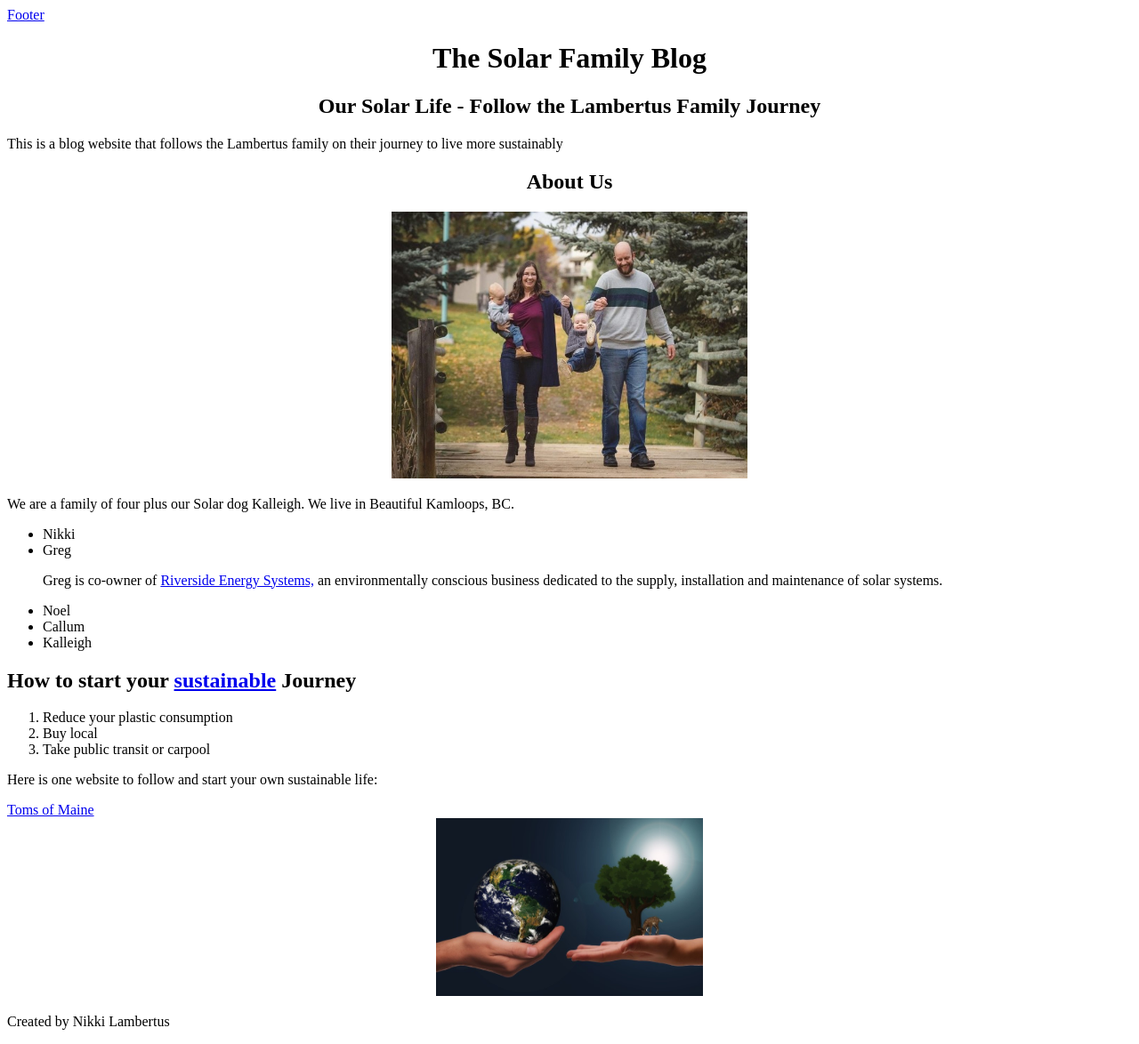
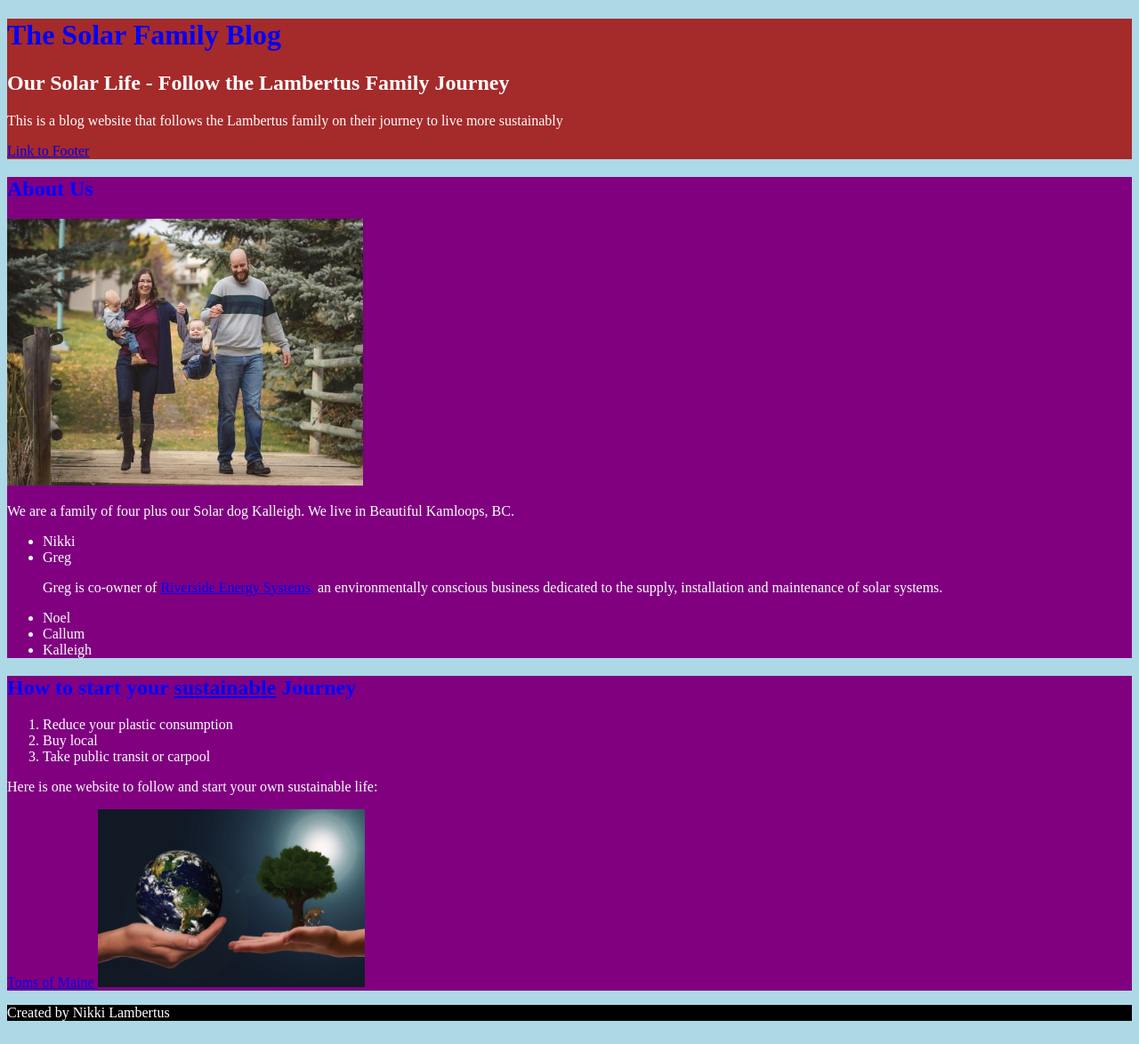
Before and after one commit to SolarFamKam/Website, a plain HTML site: page index.html in a window 1280 px wide. Shown: the whole page at 89% size. Drawn offline with Linux system fonts and the light colour scheme.

Commit message:
June12 index.html

```diff
--- a/index.html
+++ b/index.html
@@ -1,33 +1,35 @@
 <!DOCTYPE html>
 <html lang="en">
-<a href="#footer">Footer</a>
 <head>
     <title>The Solar Family</title>
     <meta charset="utf-8">
+
+    <link rel="stylesheet" href="style.css"
+    <link href="https://fonts.googleapis.com/css2?family=Vollkorn&display=swap" rel="stylesheet">
+
 </head>
 <body>
   <!-- I have no idea what I am doing -->
   <header>
-    <center><h1>The Solar Family Blog</h1></center>
-    <center><h2>Our Solar Life - Follow the Lambertus Family Journey</h2></center>
-    <p>This is a blog website that follows the Lambertus family on their journey to live more sustainably</p>
+      <h1>The Solar Family Blog</h1>
+      <h2>Our Solar Life - Follow the Lambertus Family Journey</h2>
+      <p>This is a blog website that follows the Lambertus family on their journey to live more sustainably</p>
+
+      <a href="#footer">Link to Footer</a>
+
   </header>
 
+  <section>
 
-    <section>
-      <center><h1>About Us</h1></center>
-        <center><img src="images/SolarFam.jpg"
-          alt="Solar Family"
-          width="400"
-          height="300"    /></center>
+      <h1>About Us</h1>
+        <img src="images/SolarFam.jpg" alt="Solar Family" width="400" height="300"    />
 
       <p>We are a family of four plus our Solar dog Kalleigh. We live in Beautiful Kamloops, BC.</p>
       <ul>
         <li>Nikki</li>
-        <li>Greg</li><p>Greg is co-owner of <a href="https://www.riversideenergy.ca/"
-          target="_blank">
+        <li>Greg</li><p>Greg is co-owner of <a href="https://www.riversideenergy.ca/"   target="_blank">
           Riverside Energy Systems,</a> an environmentally conscious business dedicated to the supply, installation and maintenance of solar systems.</p>
-        </a>
+      </a>
         <li>Noel</li>
         <li>Callum</li>
         <li>Kalleigh</li>
@@ -45,10 +47,11 @@
         <a href="https://www.tomsofmaine.com/good-matters/thinking-sustainably/living-a-sustainable-lifestyle-a-starter-guide">
         Toms of Maine
         </a>
-        <center><img src="images/hands.jpg"
-        alt="Photo of Earth and a tree on seperate hands"
-        width="300"
-        height=200     /></center>
+          <img src="images/hands.jpg"
+          alt="Photo of Earth and a tree on seperate hands"
+          width="300"
+          height=200     />
+
     </section>
 
     <footer>
--- /dev/null
+++ b/style.css
@@ -0,0 +1,25 @@
+body {
+  background-color: LightBlue;
+  color:  DarkSlateBlue;
+  font-family: 'Vollkorn', serif;
+}
+
+h1{
+  color: Blue;
+  tect-align: center;
+}
+
+header {
+  background-color:Brown;
+  color:White;
+}
+
+section {
+  background-color: Purple;
+  color:White;
+}
+
+footer {
+  background-color: Black;
+  color: White;
+}
```
